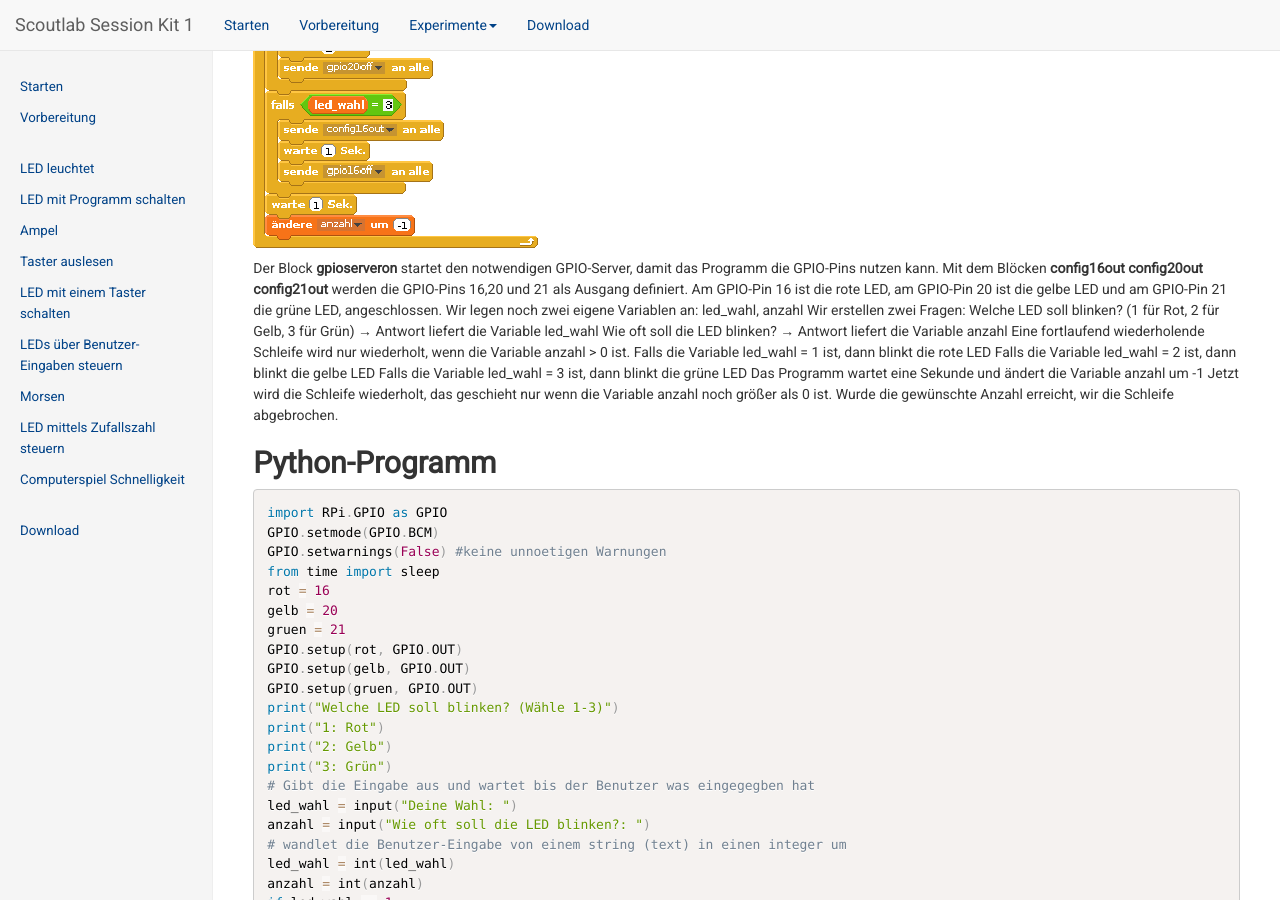
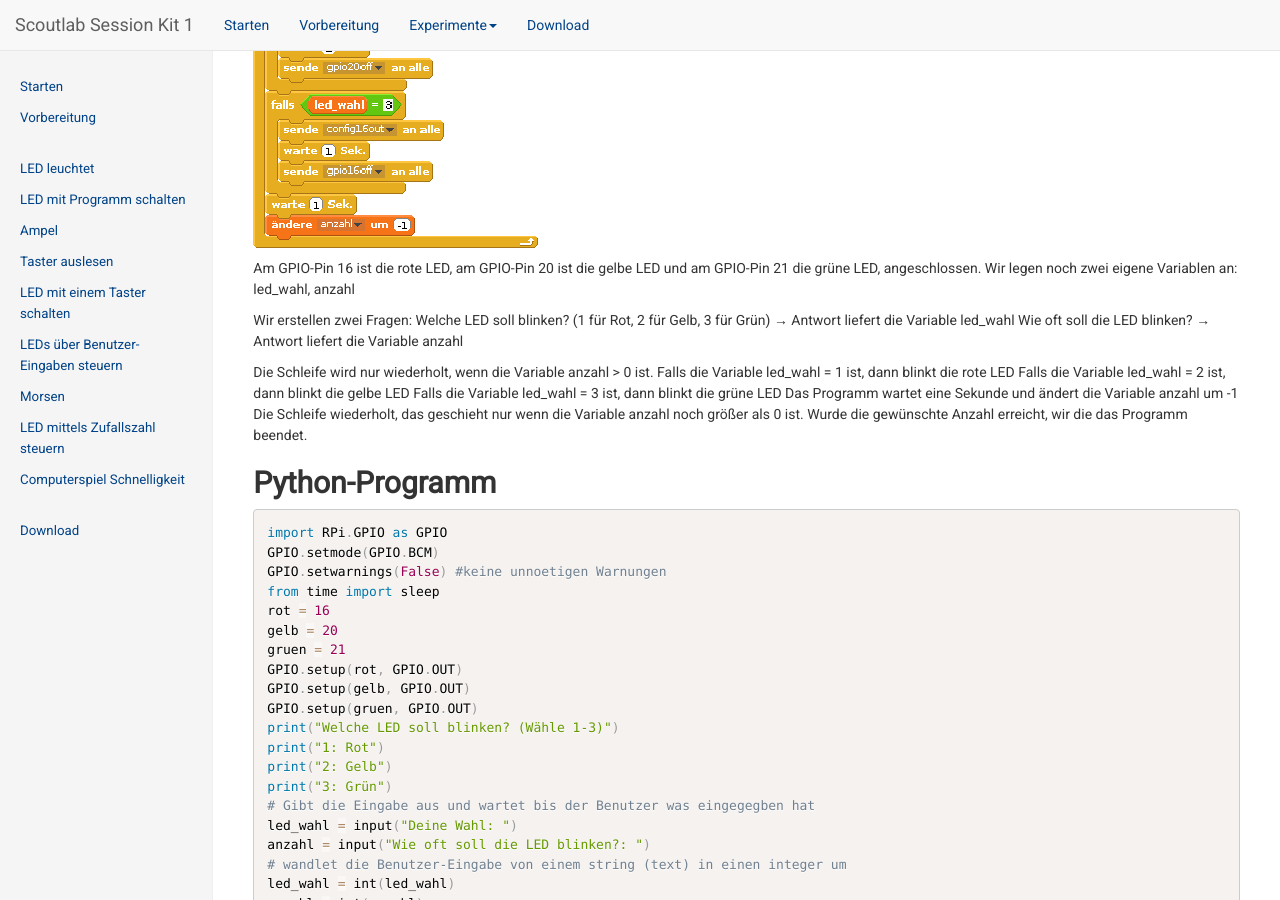
Before and after one commit to vcp-scoutlab/vcp-scoutlab.github.io, a Jekyll site: the page built from 8-Eingabe.md, in a window 1280 px wide and 900 px high, scrolled down 1813 px. Built offline with Jekyll 4.4.1, drawn with Linux system fonts in a browser that asks for light colours.

Commit message:
Anleitungen etwas vereinfacht

```diff
--- a/8-Eingabe.md
+++ b/8-Eingabe.md
@@ -32,16 +32,18 @@ permalink: /eingabe
 
 ![](images/eingabe.png)
 
-Der Block **gpioserveron**  startet den notwendigen GPIO-Server, damit das Programm die GPIO-Pins nutzen kann. Mit dem Blöcken **config16out config20out config21out** werden die GPIO-Pins 16,20 und 21 als Ausgang definiert. Am GPIO-Pin 16 ist die rote LED, am GPIO-Pin 20 ist die gelbe LED und am GPIO-Pin 21 die grüne LED, angeschlossen. Wir legen noch zwei eigene Variablen an: led_wahl, anzahl
+Am GPIO-Pin 16 ist die rote LED, am GPIO-Pin 20 ist die gelbe LED und am GPIO-Pin 21 die grüne LED, angeschlossen. Wir legen noch zwei eigene Variablen an: led_wahl, anzahl
+
 Wir erstellen zwei Fragen:
 Welche LED soll blinken? (1 für Rot, 2 für Gelb, 3 für Grün) → Antwort liefert die Variable led_wahl
 Wie oft soll die LED blinken? → Antwort liefert die Variable anzahl
-Eine fortlaufend wiederholende Schleife wird nur wiederholt, wenn die Variable anzahl > 0 ist.
+
+Die Schleife wird nur wiederholt, wenn die Variable anzahl > 0 ist.
 Falls die Variable  led_wahl = 1 ist, dann blinkt die rote LED
 Falls die Variable  led_wahl = 2 ist, dann blinkt die gelbe LED
 Falls die Variable  led_wahl = 3 ist, dann blinkt die grüne LED
 Das  Programm wartet eine Sekunde und ändert die Variable anzahl um -1
-Jetzt wird die Schleife wiederholt, das geschieht nur wenn die Variable anzahl noch größer als 0 ist. Wurde die gewünschte Anzahl erreicht, wir die Schleife abgebrochen.
+Die Schleife wiederholt, das geschieht nur wenn die Variable anzahl noch größer als 0 ist. Wurde die gewünschte Anzahl erreicht, wir die das Programm beendet.
 
 <div style="page-break-after: always;"></div>
 
```
Also changed, not shown: 11-Spiel-Schnelligkeit.md (+1 -1 lines), 9-Morsen.md (+1 -1 lines).
